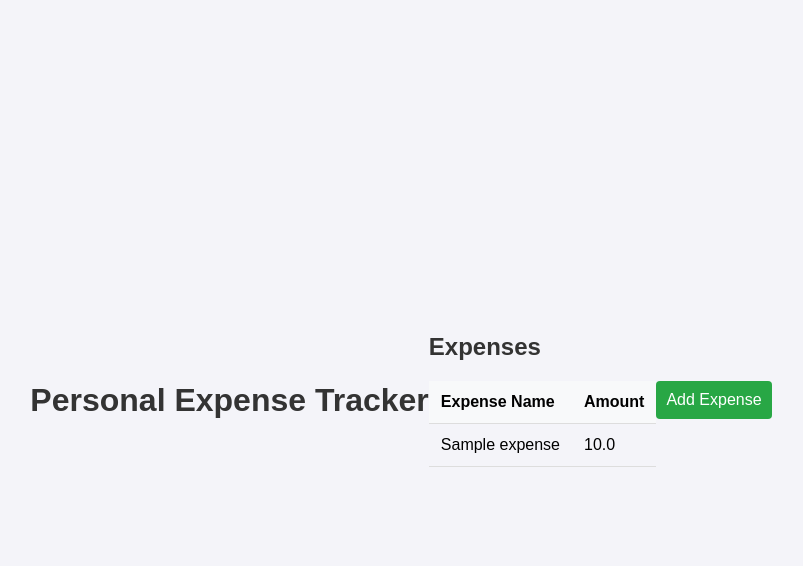
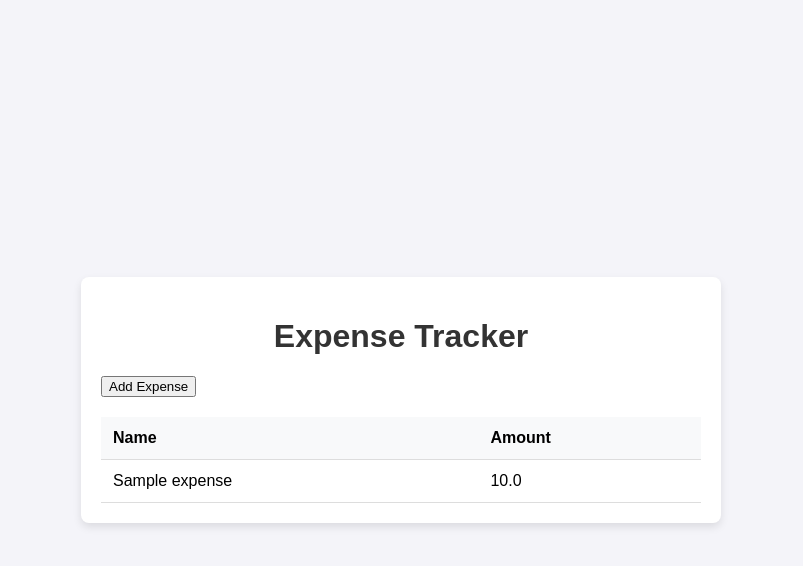
Before and after one commit to SERAN05/tracker_price, a Flask app: page / in a window 1280 px wide. Shown: the top 566 px of the page, without its empty margins (239-1042 px from the left). Run offline with Flask 3, Linux system fonts and the light colour scheme; tables that the repository leaves empty hold one stand-in row (values such as "Sample post").

Commit message:
Update index.html

```diff
--- a/templates/index.html
+++ b/templates/index.html
@@ -3,38 +3,83 @@
 <head>
     <meta charset="UTF-8">
     <meta name="viewport" content="width=device-width, initial-scale=1.0">
-    <title>Personal Expense Tracker</title>
-    <link rel="stylesheet" href="{{ url_for('static', filename='styles.css') }}">
+    <title>Expense Tracker</title>
+    <link rel="stylesheet" href="https://cdnjs.cloudflare.com/ajax/libs/font-awesome/5.15.4/css/all.min.css">
+    <style>
+        /* Add your custom styles here */
+        body {
+            font-family: Arial, sans-serif;
+            background-color: #f4f4f9;
+            margin: 0;
+            padding: 0;
+            display: flex;
+            justify-content: center;
+            align-items: center;
+            height: 100vh;
+        }
+
+        .container {
+            background-color: white;
+            padding: 20px;
+            border-radius: 8px;
+            box-shadow: 0 4px 8px rgba(0, 0, 0, 0.1);
+            width: 90%;
+            max-width: 600px;
+        }
+
+        h1 {
+            text-align: center;
+            color: #333;
+        }
+
+        table {
+            width: 100%;
+            border-collapse: collapse;
+            margin-top: 20px;
+        }
+
+        th, td {
+            padding: 12px;
+            text-align: left;
+            border-bottom: 1px solid #ddd;
+        }
+
+        th {
+            background-color: #f8f9fa;
+        }
+
+        a {
+            color: red;
+            text-decoration: none;
+        }
+
+        a:hover {
+            text-decoration: underline;
+        }
+    </style>
 </head>
 <body>
-    <h1>Personal Expense Tracker</h1>
-
-    <div>
-        <h2>Expenses</h2>
+    <div class="container">
+        <h1>Expense Tracker</h1>
+        <a href="/add_expense">
+            <button>Add Expense</button>
+        </a>
         <table>
             <thead>
                 <tr>
-                    <th>Expense Name</th>
+                    <th>Name</th>
                     <th>Amount</th>
                 </tr>
             </thead>
             <tbody>
                 {% for expense in expenses %}
                 <tr>
-                    <td>{{ expense['name'] }}</td>
-                    <td>{{ expense['amount'] }}</td>
-                </tr>
-                {% else %}
-                <tr>
-                    <td colspan="2">No expenses yet!</td>
+                    <td>{{ expense.name }}</td>
+                    <td>{{ expense.amount }}</td>
                 </tr>
                 {% endfor %}
             </tbody>
         </table>
     </div>
-
-    <div>
-        <a href="/add_expense"><button>Add Expense</button></a>
-    </div>
 </body>
 </html>
```
